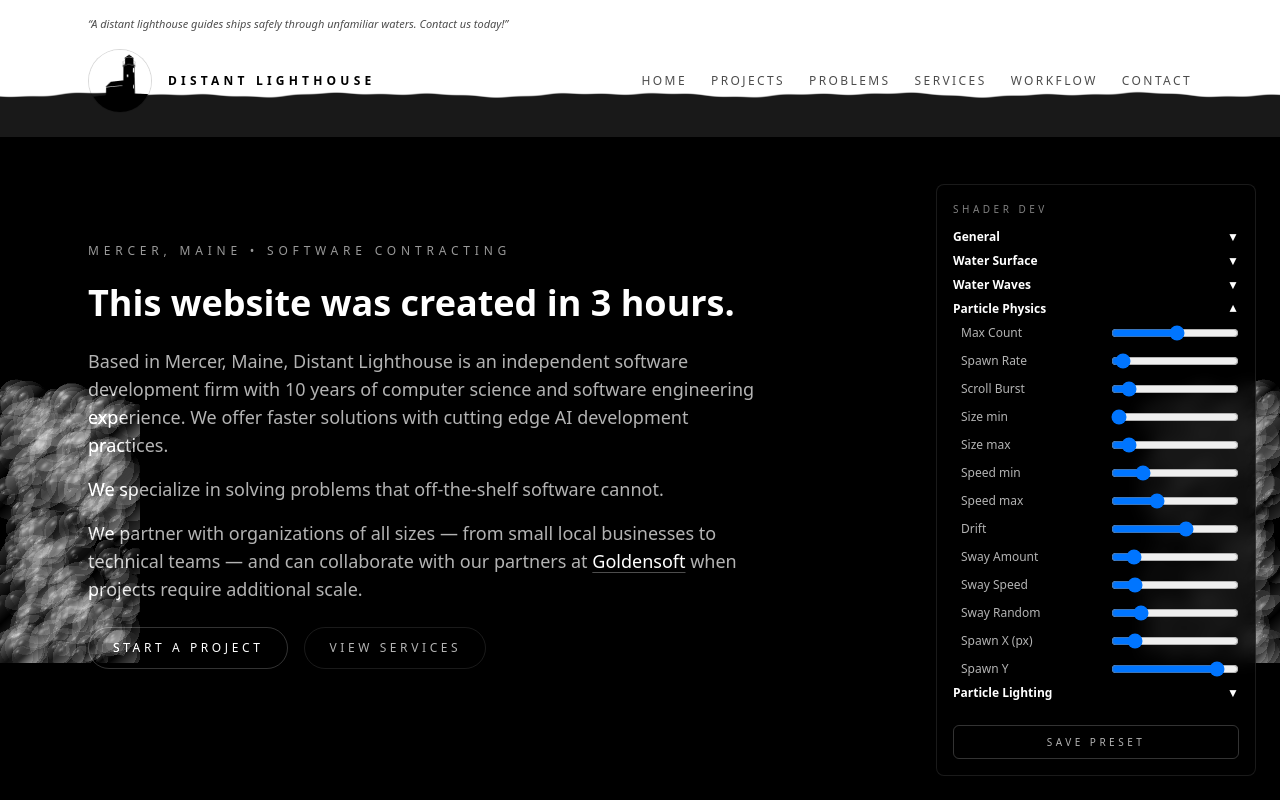
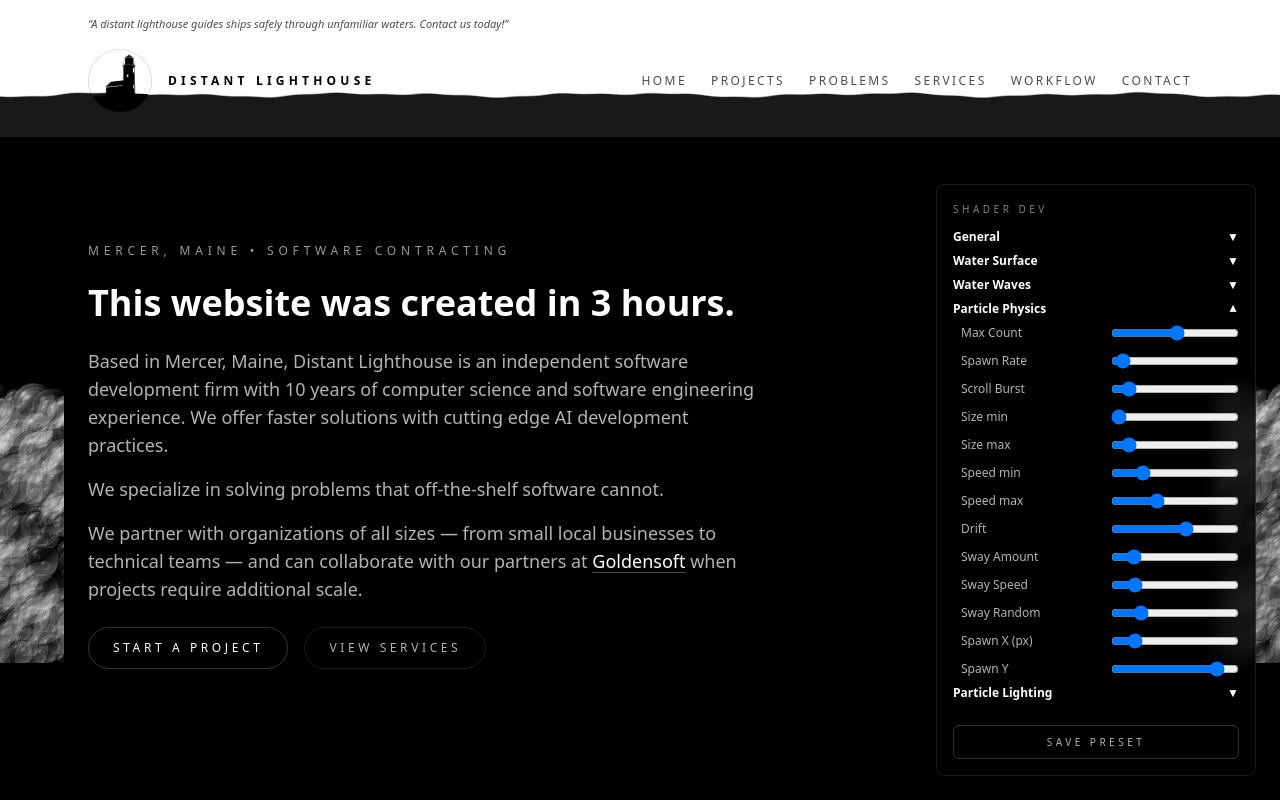
Before and after one commit to toryjleo/DistantLighthouseWebsite, a React (Vite) app: page / in a window 1280 px wide. Shown: the top 800 px of the page. Built offline with nearby package versions, Linux system fonts and the light colour scheme.

Commit message:
bubbles render over

```diff
--- a/src/components/Bubbles/ParticleEmitter.js
+++ b/src/components/Bubbles/ParticleEmitter.js
@@ -7,7 +7,10 @@ export function rand(min, max) {
  * Creates a new inactive particle at the exact specified emitter position.
  */
 export function makeParticle(bounds, config) {
-    const offsetX = config.emitterX // Absolute pixels from the left edge
+    // Dynamically calculate the visual border width (min 24px padding, up to window width - max-w-6xl)
+    const edgeWidth = Math.max(24, (bounds.width - 1152) / 2)
+    // Constrain the spawn X position to the center of the current edge border
+    const offsetX = Math.min(config.emitterX, edgeWidth / 2) // Absolute pixels from the left edge
     const offsetY = config.emitterY * bounds.height
     return {
         x: offsetX,
--- a/src/index.css
+++ b/src/index.css
@@ -14,7 +14,8 @@
   }
 
   [id] {
-    scroll-margin-top: 10rem; /* clear fixed header + top fade */
+    scroll-margin-top: 10rem;
+    /* clear fixed header + top fade */
   }
 
   body {
@@ -35,25 +36,22 @@
   }
 
   .particle-edges {
-    mask-image: linear-gradient(
-      to right,
-      #000 0,
-      #000 var(--particle-edge-width, 140px),
-      transparent var(--particle-edge-width, 140px),
-      transparent calc(100% - var(--particle-edge-width, 140px)),
-      #000 calc(100% - var(--particle-edge-width, 140px)),
-      #000 100%
-    );
+    --edge-width: max(24px, calc((100vw - 1152px) / 2));
+    mask-image: linear-gradient(to right,
+        #000 0,
+        #000 var(--edge-width),
+        transparent var(--edge-width),
+        transparent calc(100% - var(--edge-width)),
+        #000 calc(100% - var(--edge-width)),
+        #000 100%);
     mask-repeat: no-repeat;
-    -webkit-mask-image: linear-gradient(
-      to right,
-      #000 0,
-      #000 var(--particle-edge-width, 140px),
-      transparent var(--particle-edge-width, 140px),
-      transparent calc(100% - var(--particle-edge-width, 140px)),
-      #000 calc(100% - var(--particle-edge-width, 140px)),
-      #000 100%
-    );
+    -webkit-mask-image: linear-gradient(to right,
+        #000 0,
+        #000 var(--edge-width),
+        transparent var(--edge-width),
+        transparent calc(100% - var(--edge-width)),
+        #000 calc(100% - var(--edge-width)),
+        #000 100%);
     -webkit-mask-repeat: no-repeat;
   }
 }
```
